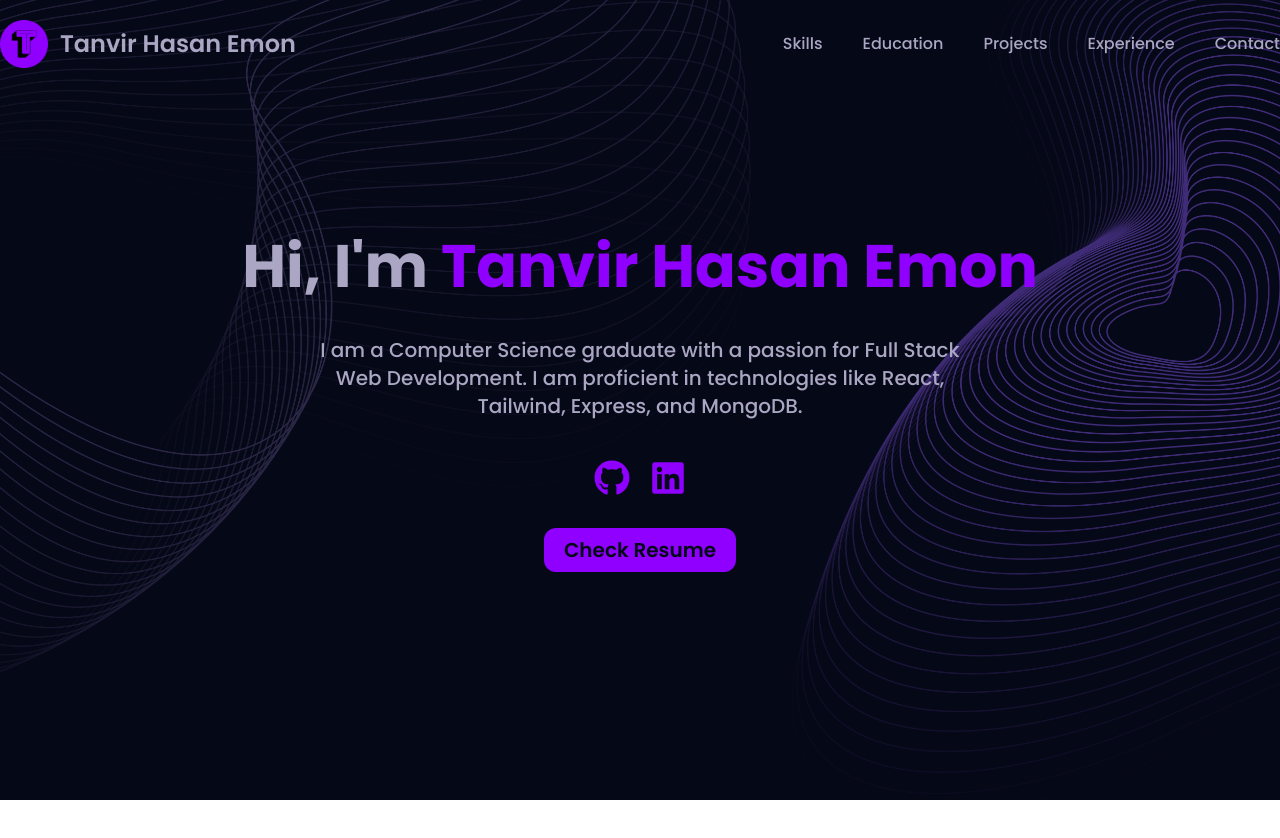
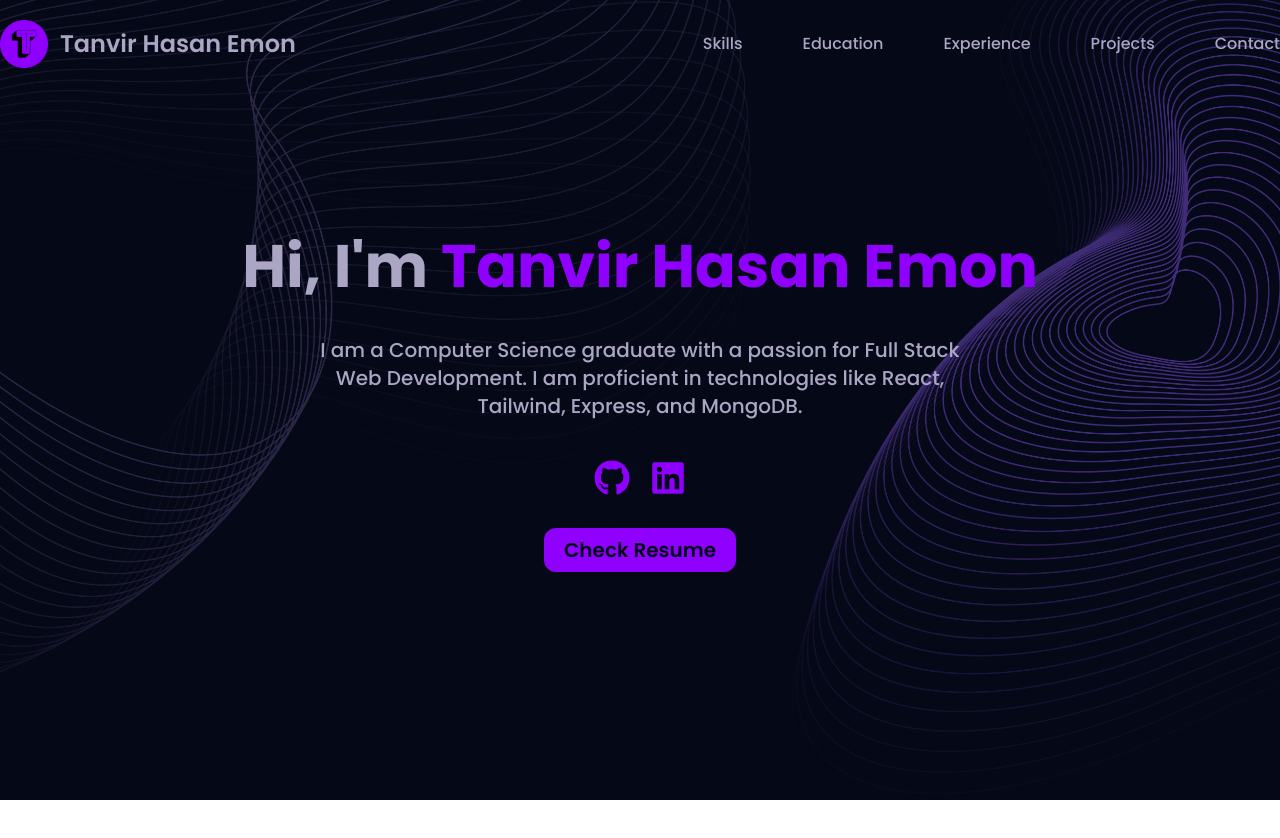
Before and after one commit to tanvir0908/tanvir-hasan-emon-portfolio, a React (Vite) app: page / in a window 1280 px wide. Shown: the top 838 px of the page. Built offline with nearby package versions, Linux system fonts and the light colour scheme.

Commit message:
react smooth scrolling added

```diff
--- a/src/components/Banner/Banner.jsx
+++ b/src/components/Banner/Banner.jsx
@@ -6,7 +6,7 @@ import { Link } from "react-router-dom";
 
 export default function Banner() {
   return (
-    <div className="background min-h-screen flex justify-center items-center">
+    <div className="background min-h-screen flex justify-center items-center" id="banner">
       <div className={"px-5 xl:px-0 max-w-7xl mx-auto text-center"}>
         <div className="space-y-10">
           <h1 className="text-gray font-bold text-3xl md:text-4xl lg:text-6xl">
--- a/src/components/Navbar/Navbar.jsx
+++ b/src/components/Navbar/Navbar.jsx
@@ -1,10 +1,9 @@
-import { Link } from "react-router-dom";
+import { Link } from "react-scroll";
 import logo from "../../assets/logo.png";
 import { useEffect, useState } from "react";
 import { IoMenu, IoClose } from "react-icons/io5";
 
 export default function Navbar() {
-  const [active, setActive] = useState("");
   const [toggle, setToggle] = useState(false);
   const [scroll, setScroll] = useState(false);
 
@@ -15,7 +14,6 @@ export default function Navbar() {
       setScroll(false);
     }
   };
-
   useEffect(() => {
     window.addEventListener("scroll", transitionNavbar);
     return () => window.removeEventListener("scroll", transitionNavbar);
@@ -23,38 +21,38 @@ export default function Navbar() {
 
   const navLinks = [
     {
-      id: "#skills",
-      title: "Skills",
+      link: "skills",
+      name: "Skills",
     },
     {
-      id: "#education",
-      title: "Education",
+      link: "education",
+      name: "Education",
     },
     {
-      id: "#projects",
-      title: "Projects",
+      link: "experience",
+      name: "Experience",
     },
     {
-      id: "#experience",
-      title: "Experience",
+      link: "projects",
+      name: "Projects",
     },
     {
-      id: "#contact",
-      title: "Contact",
+      link: "contact",
+      name: "Contact",
     },
   ];
 
   return (
     <div className={`w-full py-5 fixed text-gray ${scroll && "bg-secondary"}`}>
-      <div className="px-5 xl:px-0 max-w-7xl mx-auto flex items-center justify-between">
+      <nav className="px-5 xl:px-0 max-w-7xl mx-auto flex items-center justify-between">
         <div>
           <Link
-            to={"/"}
-            className="flex gap-3 items-center"
-            onClick={() => {
-              setActive("");
-              window.scrollTo(0, 0);
-            }}
+            to="banner"
+            spy={true}
+            smooth={true}
+            offset={-100}
+            duration={1000}
+            className="flex gap-3 items-center cursor-pointer"
           >
             <img className="w-10 md:w-12 h-10 md:h-12" src={logo} alt="" />
             <p className="text-xl md:text-2xl font-semibold">
@@ -67,12 +65,17 @@ export default function Navbar() {
             {navLinks.map((link, index) => (
               <li
                 key={index}
-                className={`${
-                  active === link.title ? "text-primary" : ""
-                } hover:text-primary font-medium cursor-pointer`}
-                onClick={() => setActive(link.title)}
+                className="cursor-pointer hover:text-primary duration-500 text-gray font-medium pl-2 md:pl-5 nav-item"
               >
-                <a href={`${link.id}`}>{link.title}</a>
+                <Link
+                  to={link.link}
+                  spy={true}
+                  smooth={true}
+                  offset={50}
+                  duration={1000}
+                >
+                  {link.name}
+                </Link>
               </li>
             ))}
           </ul>
@@ -88,27 +91,30 @@ export default function Navbar() {
           </div>
 
           {toggle && (
-            <div className="p-5 absolute black-gradient top-16 right-0 min-w-[50%] mr-5 z-10 rounded-xl">
+            <div className="p-5 shadow-md shadow-primary absolute black-gradient top-16 right-0 min-w-[50%] mr-5 z-10 rounded-xl">
               <ul className="list-none flex flex-col gap-5">
                 {navLinks.map((link, index) => (
                   <li
                     key={index}
-                    className={`${
-                      active === link.title ? "text-primary" : ""
-                    } hover:text-primary font-medium cursor-pointer pl-2 md:pl-5`}
-                    onClick={() => {
-                      setActive(link.title);
-                      setToggle(!toggle);
-                    }}
+                    className="cursor-pointer hover:text-primary duration-500 text-gray font-medium pl-2 md:pl-5 nav-item"
                   >
-                    <a href={`${link.id}`}>{link.title}</a>
+                    <Link
+                      onClick={() => setToggle(false)}
+                      to={link.link}
+                      spy={true}
+                      smooth={true}
+                      offset={50}
+                      duration={1000}
+                    >
+                      {link.name}
+                    </Link>
                   </li>
                 ))}
               </ul>
             </div>
           )}
         </div>
-      </div>
+      </nav>
     </div>
   );
 }
```
